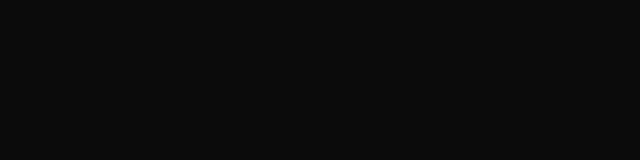
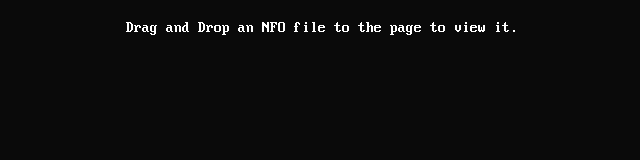
Before and after one commit to Vocaned/NFORenderer, a plain HTML site: page index.html in a window 1280 px wide. Shown: the whole page, without its empty margins (318-958 px from the left). Drawn offline with Linux system fonts and the light colour scheme.

Commit message:
Documentation

```diff
--- a/index.html
+++ b/index.html
@@ -23,6 +23,8 @@
                 position: absolute;
                 left: 50%;
                 transform: translate(-50%, 0);
+                padding: 20px;
+                margin: 0;
             }
             @font-face {
                 font-family: "ibm_vga_8x16";
@@ -33,6 +35,6 @@
         <script src='index.js'></script>
     </head>
     <body ondrop="fileDrop(event);" ondragover="event.preventDefault();">
-        <pre id="content"></pre>
+        <pre id="content">Drag and Drop an NFO file to the page to view it.</pre>
     </body>
 </html>
--- a/index.js
+++ b/index.js
@@ -1,6 +1,7 @@
 function fileDrop(ev) {
     ev.preventDefault();
 
+    // Get file from drop event
     let file;
     if (ev.dataTransfer.files) {
         file = ev.dataTransfer.files[0];
@@ -10,8 +11,8 @@ function fileDrop(ev) {
         }
     } else return;
 
+    // Read file
     const reader = new FileReader();
-
     reader.addEventListener("load", () => {
         let final = [];
         for (let line of Cp437Helper().convertToUTF8(reader.result).split('\n')) {
```
Also changed, not shown: 1 other file.
